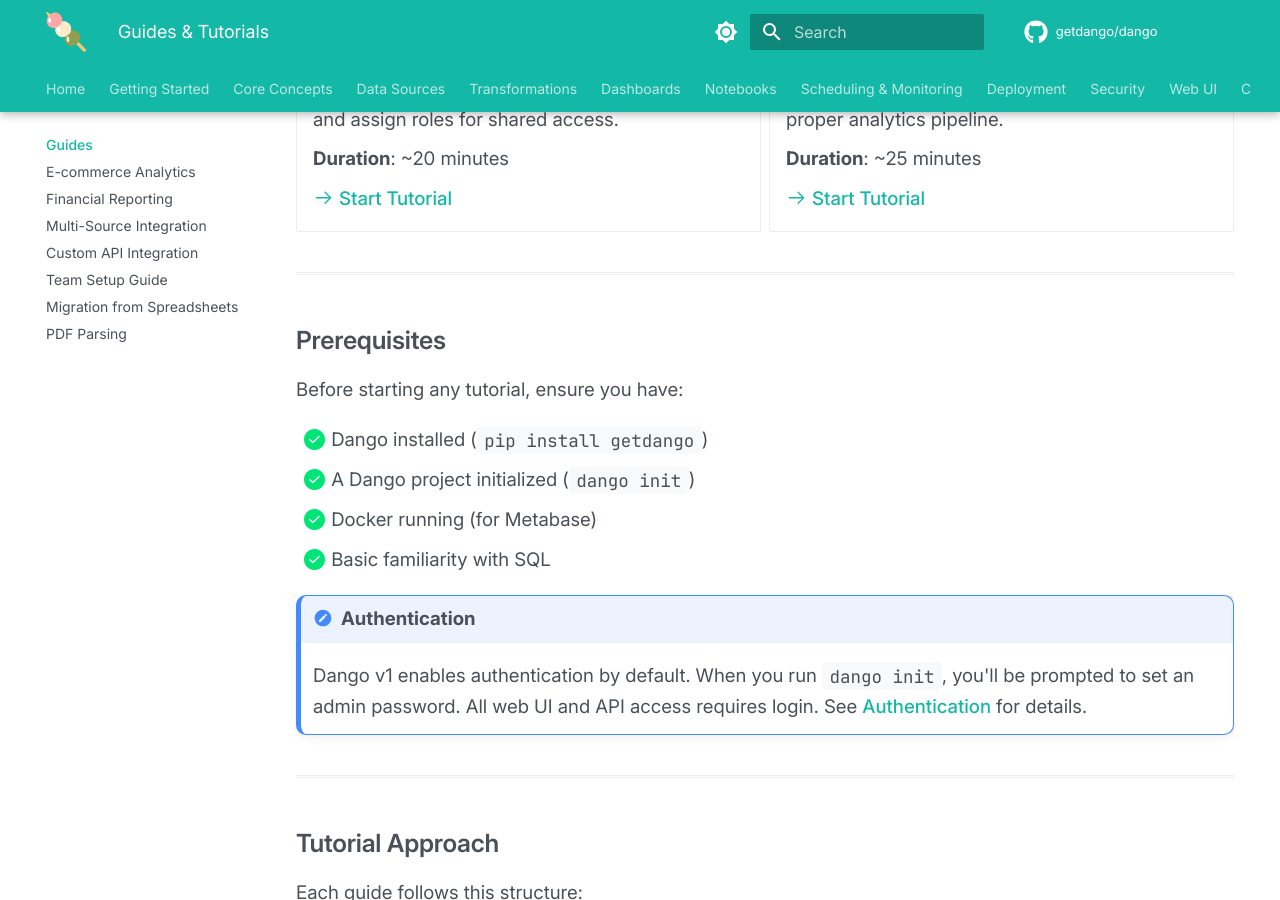
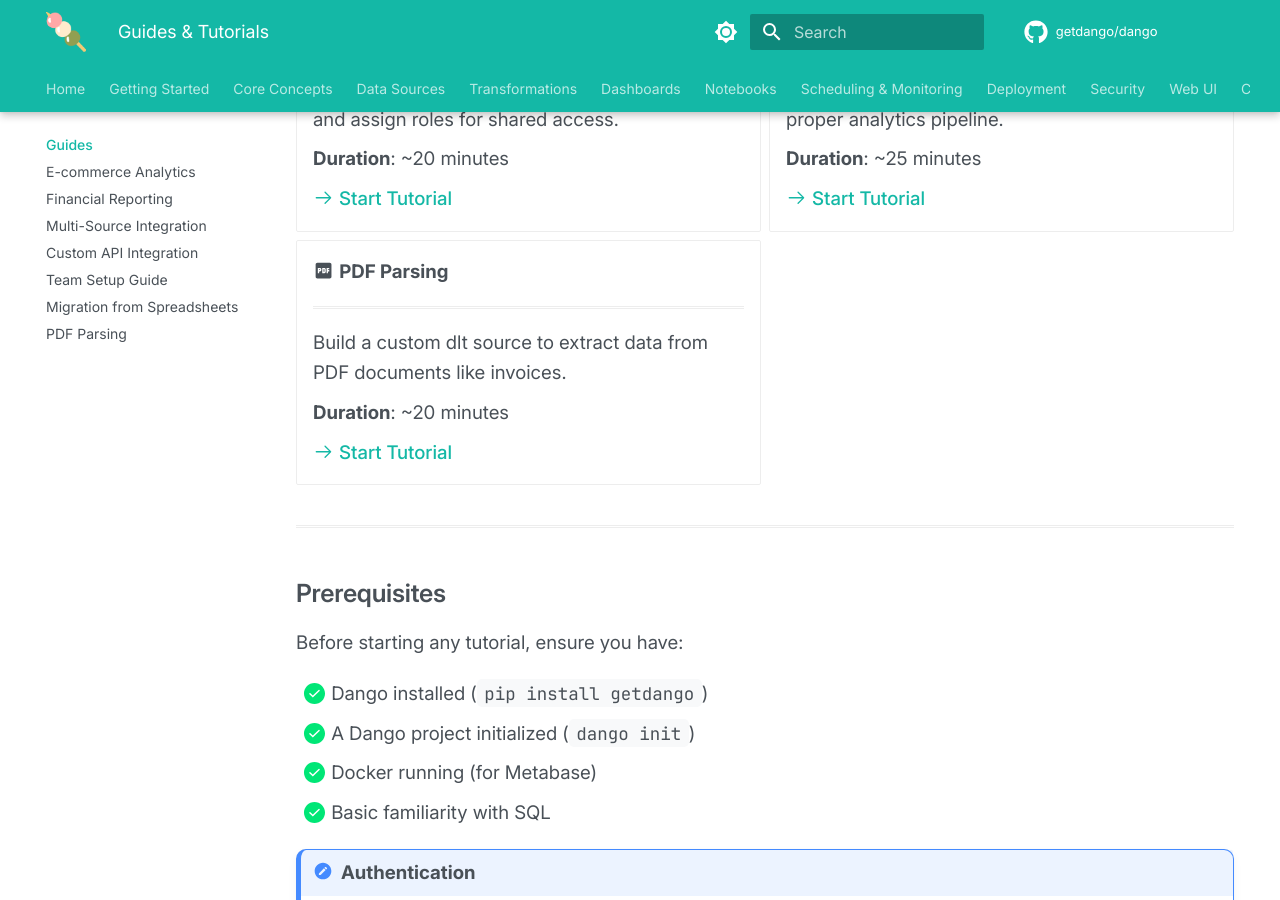
Before and after one commit to getdango/docs, an MkDocs documentation site: the page built from docs/guides/index.md, in a window 1280 px wide and 900 px high, scrolled down 1164 px. Built offline with MkDocs 1.6.1 and Material for MkDocs 9.7.7, drawn with Linux system fonts in a browser that asks for light colours; comment, search, counter and statistics services are not loaded; the version menu is left out.

Commit message:
docs: fix review findings — dashboard workflow, changelog commands, guides index
- Fix M1: remove inaccurate claim that `remote push` syncs metabase exports
- Fix m1: add PDF Parsing card to guides index page
- Fix m2: changelog `pause/resume` → `enable/disable` (pre-existing error)

Co-Authored-By: Claude Opus 4.6 (1M context) <noreply@anthropic.com>

```diff
--- a/docs/guides/index.md
+++ b/docs/guides/index.md
@@ -74,6 +74,16 @@ These guides walk through complete workflows using Dango. Each tutorial is desig
 
     [:octicons-arrow-right-24: Start Tutorial](spreadsheet-migration.md)
 
+-   :material-file-pdf-box: **PDF Parsing**
+
+    ---
+
+    Build a custom dlt source to extract data from PDF documents like invoices.
+
+    **Duration**: ~20 minutes
+
+    [:octicons-arrow-right-24: Start Tutorial](pdf-parsing.md)
+
 </div>
 
 ---
```
Also changed, not shown: docs/community/changelog.md (+1 -1 lines), docs/dashboards/creating-dashboards.md (+2 -2 lines).
